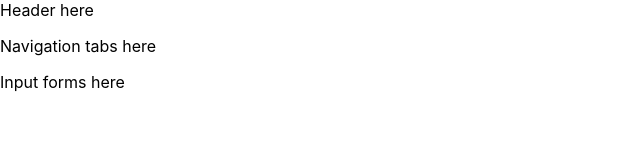
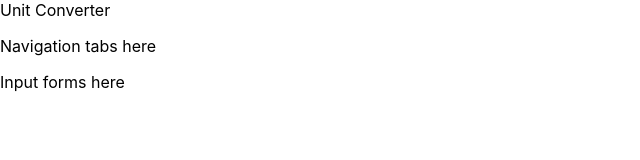
Before and after one commit to kvsuen/unit-converter-first-react-app, a React (Create React App) app: page / in a window 1280 px wide. Shown: the top 160 px of the page, without its empty margins (0-640 px from the left). Built offline with nearby package versions, Linux system fonts and the light colour scheme.

Commit message:
Title change

```diff
--- a/src/Header.js
+++ b/src/Header.js
@@ -2,7 +2,7 @@ import React from 'react'
 
 function Header() {
   return (
-    <header>Header here</header>
+    <header>Unit Converter</header>
   )
 }
 
```
